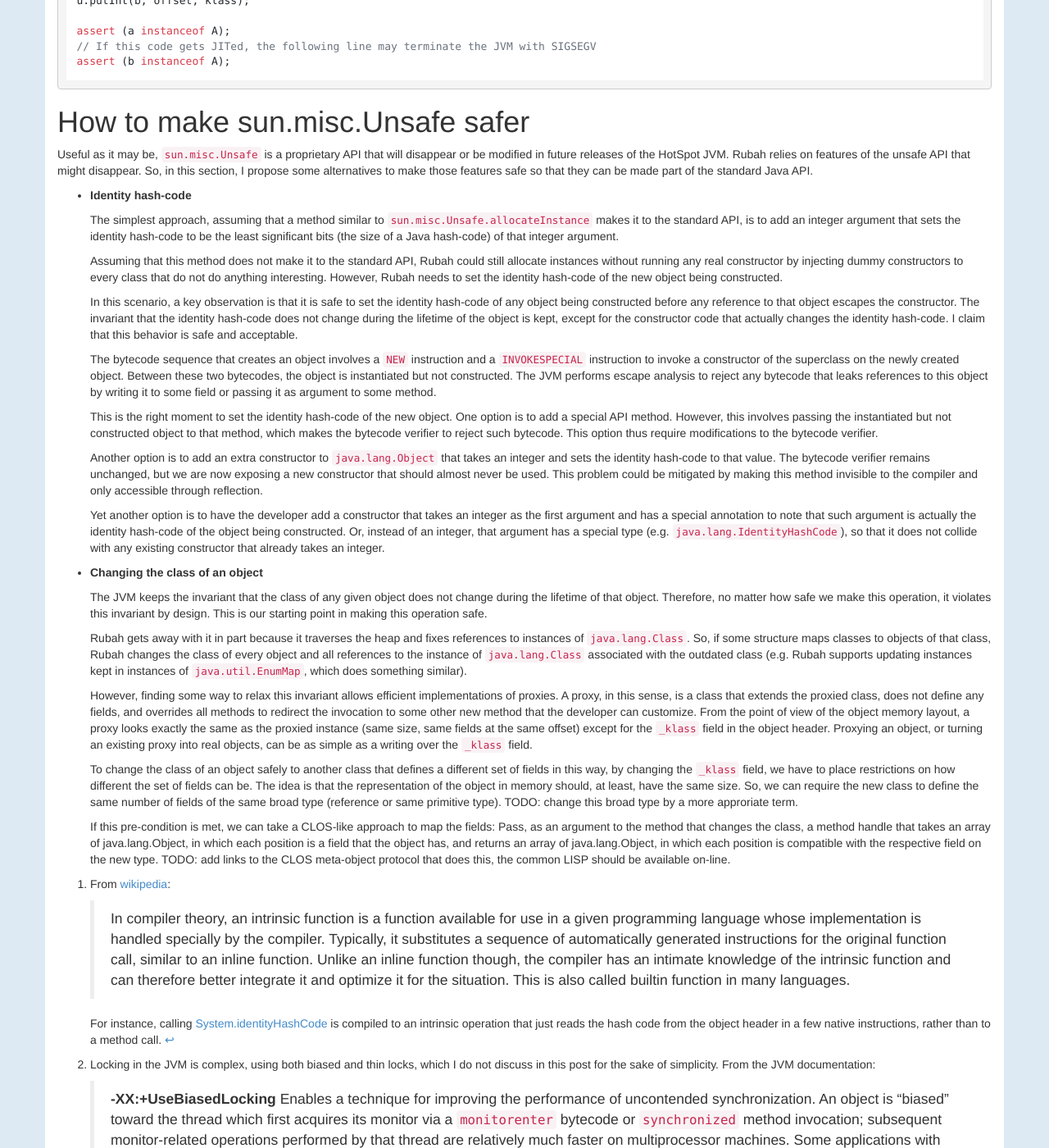
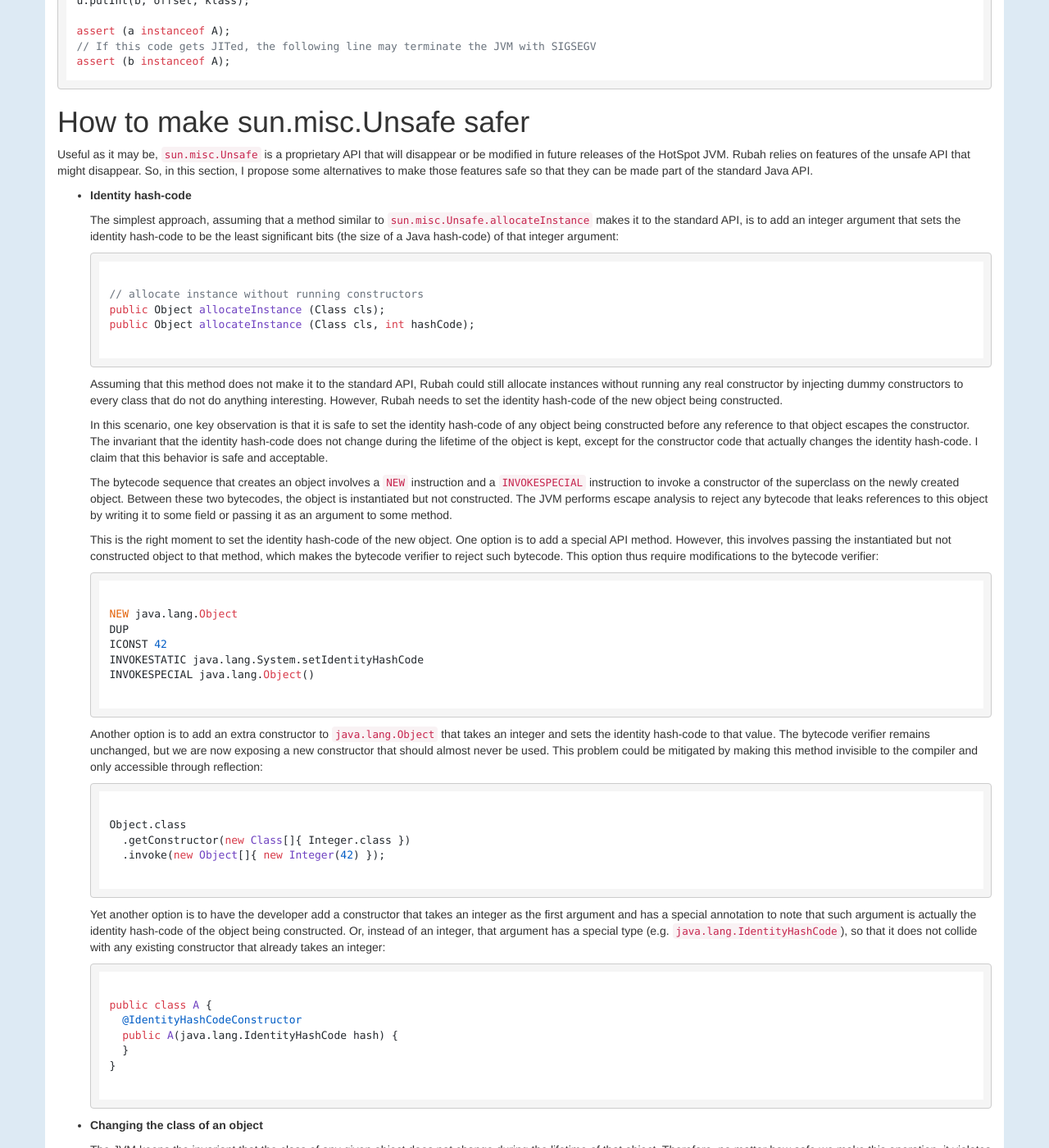
Before and after one commit to luisggpina/personal-website, a Jekyll site: the page built from _posts/2014-12-01-Unsafe_Rubah.md, in a window 1280 px wide and 1400 px high, scrolled down 4747 px. Shown: the whole window at 82% size. Built offline with Jekyll 4.4.1, drawn with Linux system fonts in a browser that asks for light colours; nearby versions of some CDN libraries; some of the changed text lies outside the part shown.

Commit message:
Added examples and revised text for last section of the unsafe post

```diff
--- a/_posts/2014-12-01-Unsafe_Rubah.md
+++ b/_posts/2014-12-01-Unsafe_Rubah.md
@@ -500,14 +500,20 @@ standard Java API.
 	The simplest approach, assuming that a method similar to
 	`sun.misc.Unsafe.allocateInstance` makes it to the standard API, is to add an
 	integer argument that sets the identity hash-code to be the least significant
-	bits (the size of a Java hash-code) of that integer argument.
+	bits (the size of a Java hash-code) of that integer argument:
+
+	<pre><code class="java">
+// allocate instance without running constructors
+public Object allocateInstance (Class cls);
+public Object allocateInstance (Class cls, int hashCode);
+	</code></pre>
 
 	Assuming that this method does not make it to the standard API, Rubah could
 	still allocate instances without running any real constructor by injecting dummy
 	constructors to every class that do not do anything interesting. However, Rubah
 	needs to set the identity hash-code of the new object being constructed.
 
-	In this scenario, a key observation is that it is safe to set the identity
+	In this scenario, one key observation is that it is safe to set the identity
 	hash-code of any object being constructed before any reference to that object
 	escapes the constructor.  The invariant that the identity hash-code does not
 	change during the lifetime of the object is kept, except for the constructor
@@ -516,29 +522,51 @@ standard Java API.
 
 	The bytecode sequence that creates an object involves a `NEW` instruction and
 	a `INVOKESPECIAL` instruction to invoke a constructor of the superclass on the
-	newly created object. Between these two bytecodes, the object is instantiated
-	but not constructed. The JVM performs escape analysis to reject any bytecode
+	newly created object.  Between these two bytecodes, the object is instantiated
+	but not constructed.  The JVM performs escape analysis to reject any bytecode
 	that leaks references to this object by writing it to some field or passing it
-	as argument to some method.
+	as an argument to some method.
 
 	This is the right moment to set the identity hash-code of the new object. One
 	option is to add a special API method.  However, this involves passing the
 	instantiated but not constructed object to that method, which makes the bytecode
 	verifier to reject such bytecode.  This option thus require modifications to the
-	bytecode verifier.
+	bytecode verifier:
+
+	<pre><code>
+NEW java.lang.Object
+DUP
+ICONST 42
+INVOKESTATIC java.lang.System.setIdentityHashCode
+INVOKESPECIAL java.lang.Object()
+	</code></pre>
 
 	Another option is to add an extra constructor to `java.lang.Object` that takes
 	an integer and sets the identity hash-code to that value. The bytecode verifier
 	remains unchanged, but we are now exposing a new constructor that should almost
 	never be used. This problem could be mitigated by making this method invisible
-	to the compiler and only accessible through reflection.
+	to the compiler and only accessible through reflection:
+
+	<pre><code class="java">
+Object.class
+	.getConstructor(new Class[]{ Integer.class })
+	.invoke(new Object[]{ new Integer(42) });
+	</code></pre>
 
 	Yet another option is to have the developer add a constructor that takes an
 	integer as the first argument and has a special annotation to note that such
 	argument is actually the identity hash-code of the object being constructed. Or,
 	instead of an integer, that argument has a special type (e.g.
 	`java.lang.IdentityHashCode`), so that it does not collide with any existing
-	constructor that already takes an integer.
+	constructor that already takes an integer:
+
+	<pre><code class="java">
+public class A {
+	@IdentityHashCodeConstructor
+	public A(java.lang.IdentityHashCode hash) {
+	}
+}
+	</code></pre>
 
 * **Changing the class of an object**
 
@@ -563,18 +591,32 @@ standard Java API.
 	`_klass` field in the object header. Proxying an object, or turning an existing
 	proxy into real objects, can be as simple as a writing over the `_klass` field.
 
+	<pre><code class="java">
+void changeClass(E object, Class<? extends E> newClass)
+	throws IllegalArgumentException;
+	</code></pre>
+
 	To change the class of an object safely to another class that defines a
 	different set of fields in this way, by changing the `_klass` field, we have to
 	place restrictions on how different the set of fields can be. The idea is that
 	the representation of the object in memory should, at least, have the same size.
 	So, we can require the new class to define the same number of fields of the same
-	broad type (reference or same primitive type). TODO: change this broad type by a
-	more approriate term.
+	broad type (reference or same primitive type).
 
-	If this pre-condition is met, we can take a CLOS-like approach to map the
-	fields: Pass, as an argument to the method that changes the class, a method
-	handle that takes an array of java.lang.Object, in which each position is a
-	field that the object has, and returns an array of java.lang.Object, in which
-	each position is compatible with the respective field on the new type. TODO: add
-	links to the CLOS meta-object protocol that does this, the common LISP should be
-	available on-line.
+	If this pre-condition is met, we can take a [CLOS-like
+	approach](https://www.cs.cmu.edu/Groups/AI/html/cltl/clm/node300.html) to map
+	the fields: Pass, as an argument to the method that changes the class, an
+	object that implements method `mapFields` which takes two maps from fields to
+	their values and initalizes the new map given the values on the old map:
+
+	<pre><code class="java">
+interface Mapper {
+	void mapFields(
+		Map<Field, Object> oldMap,
+		Map<Field, Object> newMap);
+}
+void changeClass(E object, Class<? extends E> newClass, Mapper mapper)
+	throws IllegalArgumentException;
+	</code></pre>
+
+----------------------------------
```
